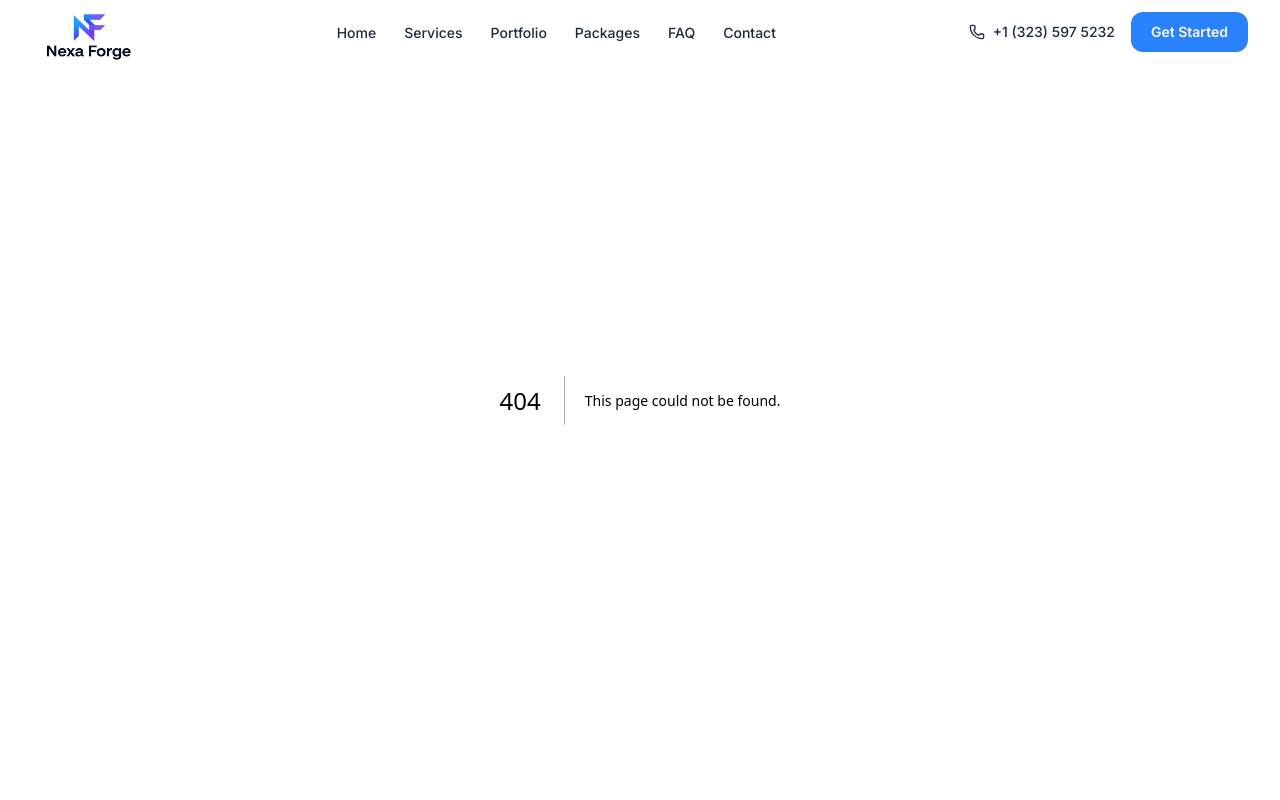
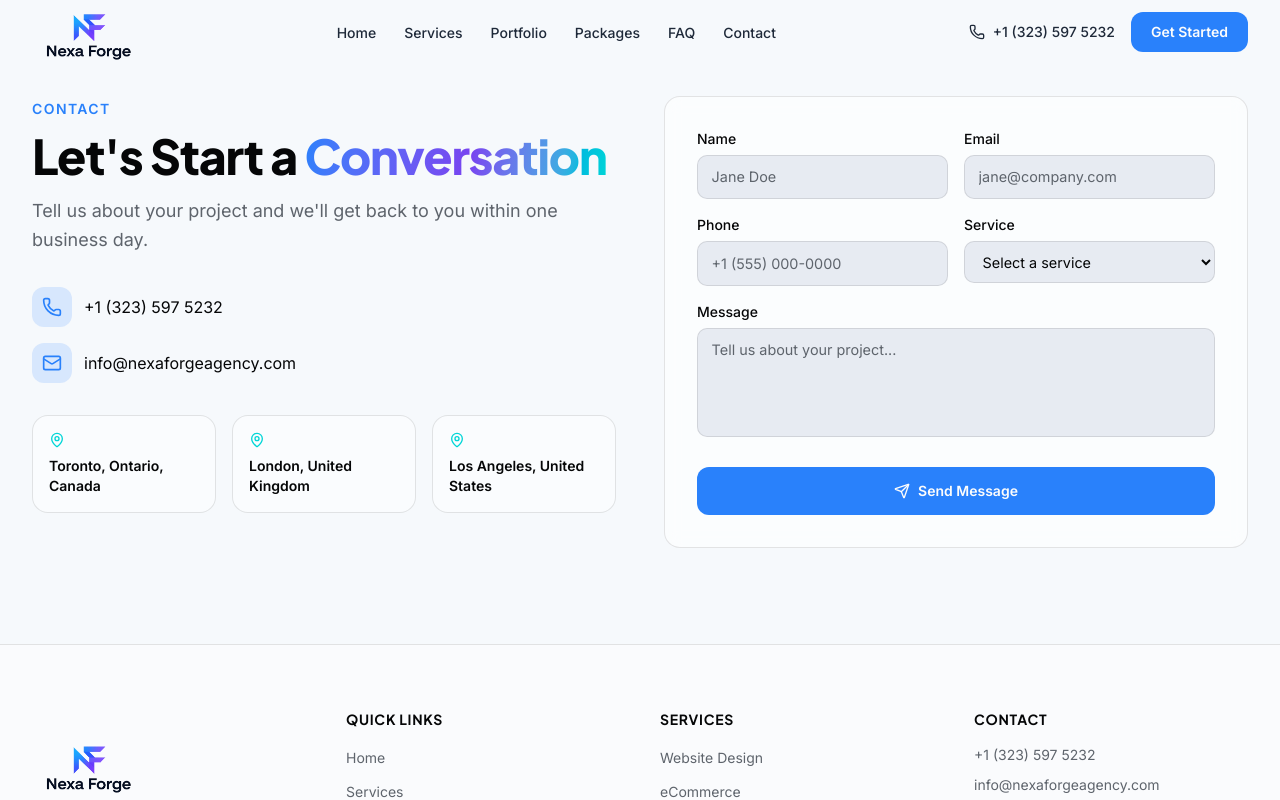
Before and after one commit to areebzeeshan/nexa-forge, a Next.js app: page /contact in a window 1280 px wide. Before the commit this address had no page. Shown: the top 800 px of the page. Built offline with nearby package versions, Linux system fonts and the light colour scheme.

Commit message:
create contact page

```diff
--- /dev/null
+++ b/app/contact/page.tsx
@@ -0,0 +1,191 @@
+'use client'
+
+import { useState, type FormEvent, useRef } from 'react'
+import { motion } from 'framer-motion'
+import { Loader2, Mail, MapPin, Phone, Send } from 'lucide-react'
+import emailjs from '@emailjs/browser'
+
+const offices = [
+  {
+    city: 'Toronto, Ontario',
+    country: 'Canada',
+  },
+  {
+    city: 'London',
+    country: 'United Kingdom',
+  },
+  {
+    city: 'Los Angeles',
+    country: 'United States',
+  },
+];
+
+const services = [
+  'Custom Website Design',
+  'eCommerce Development',
+  'Logo & Brand Identity',
+  'Mobile App Development',
+  'SEO & Digital Marketing',
+  'Video & Animation',
+]
+
+export default function ContactPage() {
+  const formRef = useRef<HTMLFormElement>(null)
+  const [status, setStatus] = useState<'idle' | 'loading' | 'sent' | 'error'>('idle')
+
+  function handleSubmit(e: FormEvent) {
+    e.preventDefault()
+    if (!formRef.current) return
+
+    setStatus('loading')
+
+    emailjs
+      .sendForm(
+        process.env.NEXT_PUBLIC_EMAILJS_SERVICE_ID!,
+        process.env.NEXT_PUBLIC_EMAILJS_TEMPLATE_ID!,
+        formRef.current,
+        process.env.NEXT_PUBLIC_EMAILJS_PUBLIC_KEY!
+      )
+      .then(() => {
+        setStatus('sent')
+        formRef.current?.reset()
+        setTimeout(() => setStatus('idle'), 4000)
+      })
+      .catch((error) => {
+        console.error('EmailJS error:', error)
+        setStatus('error')
+        setTimeout(() => setStatus('idle'), 4000)
+      })
+  }
+
+  return (
+    <main className="relative overflow-x-hidden">
+      <section className="py-24">
+        <div className="mx-auto grid max-w-7xl gap-12 px-4 sm:px-6 lg:grid-cols-2 lg:px-8">
+          <div>
+            <span className="text-sm font-semibold uppercase tracking-widest text-primary">
+              Contact
+            </span>
+            <h2 className="mt-3 font-heading text-4xl font-extrabold tracking-tight text-balance sm:text-5xl">
+              Let&apos;s Start a <span className="text-gradient">Conversation</span>
+            </h2>
+            <p className="mt-4 text-lg leading-relaxed text-muted-foreground">
+              Tell us about your project and we&apos;ll get back to you within one
+              business day.
+            </p>
+
+            <div className="mt-8 space-y-4">
+              <a href="tel:+13235975232" className="flex items-center gap-3 text-foreground">
+                <span className="flex h-10 w-10 items-center justify-center rounded-lg bg-primary/15 text-primary">
+                  <Phone className="h-5 w-5" />
+                </span>
+                +1 (323) 597 5232
+              </a>
+              <a href="mailto:info@nexaforgeagency.com" className="flex items-center gap-3 text-foreground">
+                <span className="flex h-10 w-10 items-center justify-center rounded-lg bg-primary/15 text-primary">
+                  <Mail className="h-5 w-5" />
+                </span>
+                info@nexaforgeagency.com
+              </a>
+            </div>
+
+            <div className="mt-8 grid gap-4 sm:grid-cols-3">
+              {offices.map((office, i) => (
+                <div key={i} className="rounded-xl border border-border bg-card/50 p-4">
+                  <MapPin className="h-4 w-4 text-accent" />
+                  <div className="mt-2 text-sm font-semibold">{office.city}, {office.country}</div>
+                </div>
+              ))}
+            </div>
+          </div>
+
+          <motion.form
+            ref={formRef}
+            onSubmit={handleSubmit}
+            initial={{ opacity: 0, x: 40 }}
+            whileInView={{ opacity: 1, x: 0 }}
+            viewport={{ once: true, margin: '-80px' }}
+            transition={{ duration: 0.6 }}
+            className="rounded-2xl border border-border bg-card/60 p-6 backdrop-blur sm:p-8"
+          >
+            <div className="grid gap-4 sm:grid-cols-2">
+              <Field label="Name" htmlFor="name">
+                <input id="name" name="name" required placeholder="Jane Doe" className="input" />
+              </Field>
+              <Field label="Email" htmlFor="email">
+                <input id="email" name="email" type="email" required placeholder="jane@company.com" className="input" />
+              </Field>
+            </div>
+            <div className="mt-4 grid gap-4 sm:grid-cols-2">
+              <Field label="Phone" htmlFor="phone">
+                <input id="phone" name="phone" placeholder="+1 (555) 000-0000" className="input" />
+              </Field>
+              <Field label="Service" htmlFor="service">
+                <select id="service" name="service" required className="input">
+                  <option value="">Select a service</option>
+                  {services.map((s) => (
+                    <option key={s} value={s}>{s}</option>
+                  ))}
+                </select>
+              </Field>
+            </div>
+            <div className="mt-4">
+              <Field label="Message" htmlFor="message">
+                <textarea id="message" name="message" required rows={4} placeholder="Tell us about your project..." className="input resize-none" />
+              </Field>
+            </div>
+
+            <button
+              type="submit"
+              disabled={status === 'loading'}
+              className="mt-6 flex w-full items-center justify-center gap-2 rounded-lg bg-primary px-5 py-3.5 text-sm font-semibold text-primary-foreground transition-all hover:glow-primary disabled:opacity-70"
+            >
+              {status === 'loading' && <Loader2 className="h-4 w-4 animate-spin" />}
+              {status === 'idle' && <Send className="h-4 w-4" />}
+              {status === 'idle' && 'Send Message'}
+              {status === 'loading' && 'Sending...'}
+              {status === 'sent' && 'Message Sent!'}
+              {status === 'error' && 'Failed — Try Again'}
+            </button>
+          </motion.form>
+        </div>
+
+        <style>{`
+          .input {
+            width: 100%;
+            border-radius: 0.625rem;
+            border: 1px solid var(--border);
+            background: var(--secondary);
+            padding: 0.65rem 0.85rem;
+            font-size: 0.9rem;
+            color: var(--foreground);
+            outline: none;
+            transition: border-color 0.2s, box-shadow 0.2s;
+          }
+          .input::placeholder { color: var(--muted-foreground); }
+          .input:focus {
+            border-color: var(--primary);
+            box-shadow: 0 0 0 3px oklch(0.62 0.2 258 / 25%);
+          }
+        `}</style>
+      </section>
+    </main>
+  )
+}
+
+function Field({
+  label,
+  htmlFor,
+  children,
+}: {
+  label: string
+  htmlFor: string
+  children: React.ReactNode
+}) {
+  return (
+    <label htmlFor={htmlFor} className="block">
+      <span className="mb-1.5 block text-sm font-medium text-foreground">{label}</span>
+      {children}
+    </label>
+  )
+}
--- a/components/navbar.tsx
+++ b/components/navbar.tsx
@@ -12,7 +12,7 @@ const links = [
   { label: 'Portfolio', href: '/portfolio' },
   { label: 'Packages', href: '/pricing' },
   { label: 'FAQ', href: '/faq' },
-  { label: 'Contact', href: '#contact' },
+  { label: 'Contact', href: '/contact' },
 ]
 
 export function Navbar() {
```
